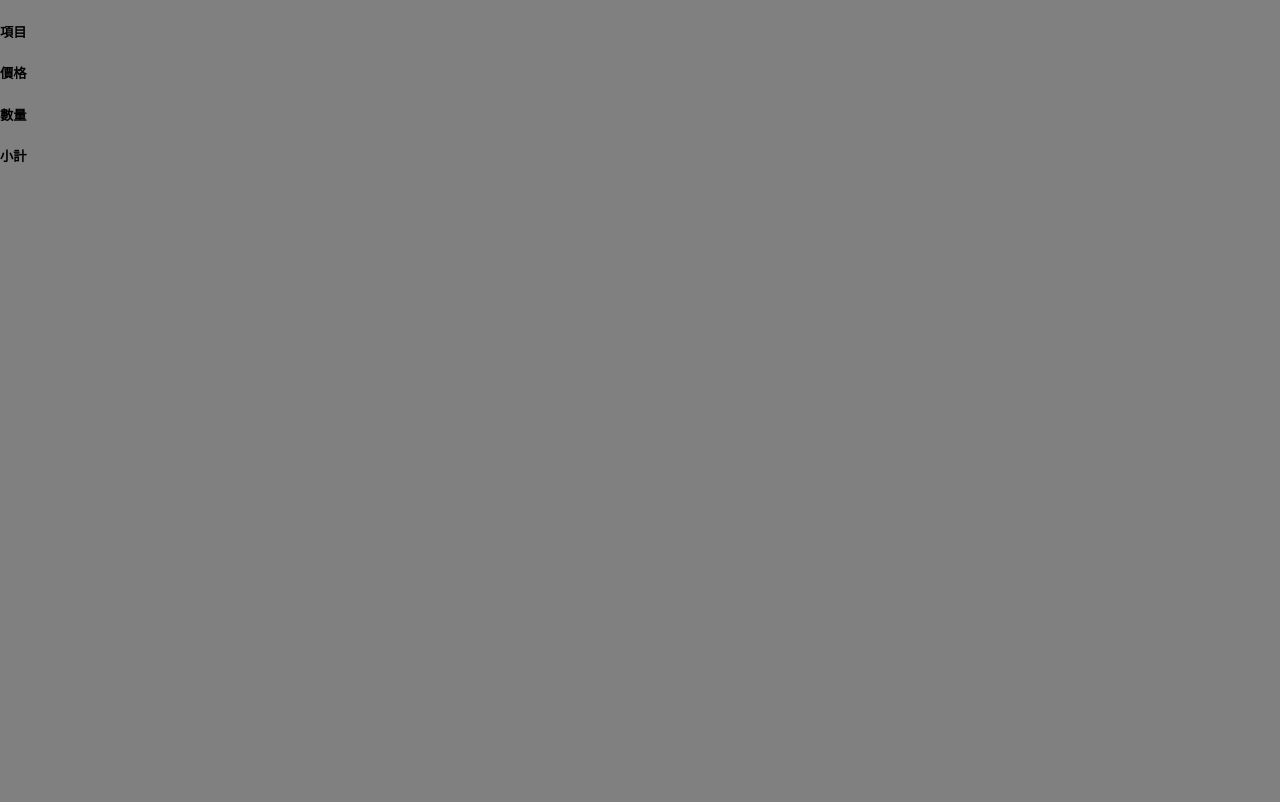
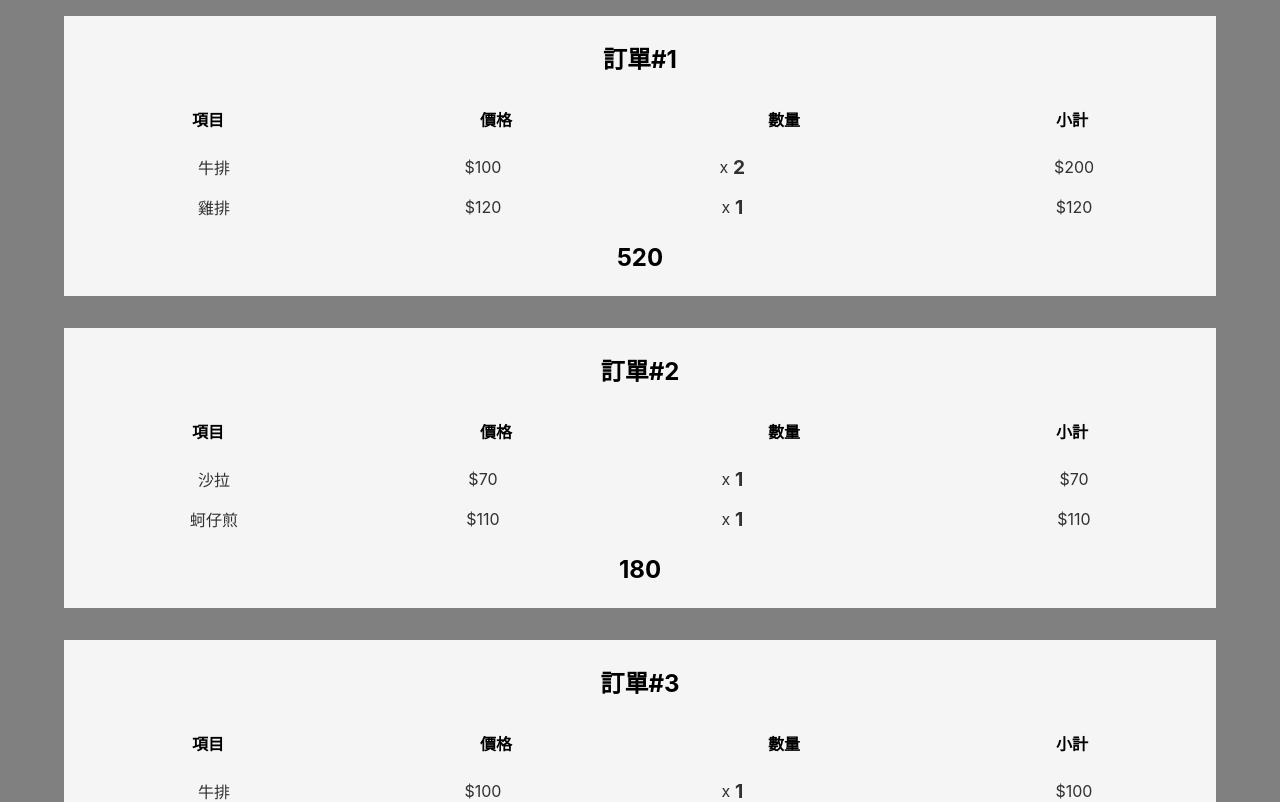
Before and after one commit to Melon-Lo/Mealtime-Saver-React, a React (Create React App) app: page /order in a window 1280 px wide. Shown: the top 802 px of the page. Built offline with nearby package versions, Linux system fonts and the light colour scheme; data requests are answered from the project's data file.

Commit message:
feat/ add order function

```diff
--- a/db.json
+++ b/db.json
@@ -23,6 +23,7 @@
     {
       "id": 1,
       "title": "訂單#1",
+      "total": 520,
       "items": [
         {
           "id": "c994",
@@ -41,18 +42,57 @@
     {
       "id": 2,
       "title": "訂單#2",
+      "total": 180,
       "items": [
         {
           "id": "c994",
           "name": "沙拉",
           "price": 70,
-          "quantity": 4
+          "quantity": 1
         },
         {
           "id": "0552",
           "name": "蚵仔煎",
           "price": 110,
-          "quantity": 5
+          "quantity": 1
+        }
+      ]
+    },
+    {
+      "id": 3,
+      "title": "訂單#3",
+      "total": 340,
+      "items": [
+        {
+          "id": 1,
+          "name": "牛排",
+          "price": 100,
+          "quantity": 1
+        },
+        {
+          "id": 2,
+          "name": "雞排",
+          "price": 120,
+          "quantity": 2
+        }
+      ]
+    },
+    {
+      "id": 4,
+      "title": "訂單#4",
+      "total": 640,
+      "items": [
+        {
+          "id": 1,
+          "name": "牛排",
+          "price": 100,
+          "quantity": 4
+        },
+        {
+          "id": 2,
+          "name": "雞排",
+          "price": 120,
+          "quantity": 2
         }
       ]
     }
--- a/src/api/items.js
+++ b/src/api/items.js
@@ -55,9 +55,19 @@ export const deleteItem = async (id) => {
 export const getOrders = async () => {
   try {
     const res = await axios.get(`${baseUrl}/orders`)
-    console.log(res.data)
     return res.data
   } catch (error) {
     console.error('[Get items failed]: ', error)
   }
 }
+
+// create a order
+export const createOrder = async (payload) => {
+  const { id, title, total, items } = payload
+  try {
+    const res = await axios.post(`${baseUrl}/orders`, { id, title, total, items })
+    return res.data
+  } catch (error) {
+    console.error('[Create item failed]: ', error)
+  }
+}
--- a/src/components/AppContainer.jsx
+++ b/src/components/AppContainer.jsx
@@ -20,7 +20,7 @@ import { ModeContext } from '../contexts/ModeContext'
 import { textData } from '../data/textData'
 
 export default function AppContainer() {
-  const { currentItems, getItemsAsync, total } = useContext(FunctionsContext)
+  const { currentItems, getItemsAsync, handleAddOrder, total } = useContext(FunctionsContext)
   const { setShowModal, setModalType } = useContext(ModalContext)
   const { mode, setMode } = useContext(ModeContext)
   const { appType } = useContext(AppTypeContext)
@@ -102,7 +102,11 @@ export default function AppContainer() {
       </div>
       <div className="totalBox">
         <h5>{totalText}：<b>${total}</b></h5>
-        <button>{appConfirmButton}</button>
+        <button
+          onClick={() => handleAddOrder()}
+        >
+          {appConfirmButton}
+        </button>
       </div>
     </section>
   )
--- a/src/components/Item.jsx
+++ b/src/components/Item.jsx
@@ -23,6 +23,7 @@ export default function Item({
   const { handleDelete, handleCalculate, setSelectedItem } = useContext(FunctionsContext)
   const { setShowModal, setModalType } = useContext(ModalContext)
   const { mode } = useContext(ModeContext)
+  const currentPath = window.location.pathname
 
   return (
     <div className="item">
@@ -30,7 +31,7 @@ export default function Item({
       <div className="itemPiece price">{'$' + price}</div>
       <div className="itemPiece quantity">
         <span>x<b>{quantity}</b></span>
-        <div className="controlButtons">
+        <div className={currentPath === '/order' ? "hidden" : "controlButtons"}>
           <div className="up">
             <img
               onClick={() => {
--- a/src/components/OrderItemWrapper.jsx
+++ b/src/components/OrderItemWrapper.jsx
@@ -1,6 +1,36 @@
+// import dependencies
+import { nanoid } from "nanoid"
+
+// import hook
+import { useEffect, useContext } from "react"
+import { FunctionsContext } from "../contexts/FunctionsContext"
+
+// import component
+import Item from "./Item"
+
 export default function OrderItemWrapper() {
+  const { currentOrders, getOrdersAsync } = useContext(FunctionsContext)
+
+  useEffect(() => {
+    getOrdersAsync()
+  }, [])
+
+  const ordersData = currentOrders.map(order => {
+    const orderItemsData = order.items.map(item => {
       return (
-    <section id="orderItemWrapper">
+        <Item
+        key={item.id}
+        id={item.id}
+        name={item.name}
+        price={item.price}
+        quantity={item.quantity}
+      />
+      )
+    })
+
+    return (
+      <section className="orderItemWrapper" key={nanoid()}>
+        <h3>{order.title}</h3>
         <div className="orderHeadings">
           <h5>項目</h5>
           <h5>價格</h5>
@@ -8,8 +38,16 @@ export default function OrderItemWrapper() {
           <h5>小計</h5>
         </div>
         <div className="orderCollection">
-
+          {orderItemsData}
         </div>
+        <h3>{order.total}</h3>
       </section>
     )
+  })
+
+  return (
+    <>
+      {ordersData}
+    </>
+  )
 }
--- a/src/components/common/style.scss
+++ b/src/components/common/style.scss
@@ -1,3 +1,22 @@
+// basic settings
+
+.icon {
+  cursor: pointer;
+  width: 15px;
+  height: 15px;
+
+  &.pen {
+    width: 20px;
+    height: 20px;
+  }
+}
+
+.hidden {
+  display: none;
+}
+
+// components styles
+
 #appContainer {
   margin-top: 2rem;
   width: 60vw;
@@ -438,13 +457,83 @@
   }
 }
 
-.icon {
-  cursor: pointer;
-  width: 15px;
-  height: 15px;
+.orderItemWrapper {
+  margin: 1rem 0;
+  width: 90%;
+  background-color: whitesmoke;
 
-  &.pen {
-    width: 20px;
-    height: 20px;
+  h3 {
+    text-align: center;
+    font-size: 1.5rem;
+  }
+
+  .orderHeadings {
+    height: 40px;
+    width: 100%;
+    display: flex;
+    justify-content: space-around;
+    align-items: center;
+
+    h5 {
+      font-size: 1rem;
+    }
+  }
+
+  .orderCollection {
+
+    .item {
+      margin: 1rem 0;
+      font-size: .8rem;
+      width: 100%;
+      display: flex;
+      justify-content: space-around;
+      align-items: center;
+
+      .itemPiece {
+        width: 20%;
+        display: flex;
+        justify-content: center;
+        align-items: center;
+        font-size: 1rem;
+        color: rgb(49, 49, 49);
+      }
+
+      .title {
+        padding: 0 .5rem;
+      }
+
+      .price {
+        transform: translateX(-10%);
+      }
+
+      .quantity {
+        // width: 50px;
+        // width: 50px;
+        display: flex;
+        justify-content: space-between;
+        align-items: center;
+
+        span {
+          width: 50%;
+          display: flex;
+          justify-content: center;
+          align-items: center;
+
+          b {
+            font-size: 1.2rem;
+            margin-left: .3rem;
+          }
+        }
+
+        .controlButtons {
+          width: 50%;
+          display: flex;
+          flex-direction: column;
+          justify-content: center;
+          align-items: center;
+          // margin-left: .5rem;
+        }
+      }
+    }
   }
 }
--- a/src/contexts/FunctionsContext.jsx
+++ b/src/contexts/FunctionsContext.jsx
@@ -9,7 +9,7 @@ import { ModalContext } from './ModalContext'
 import { AppTypeContext } from './AppTypeContext'
 
 // import api
-import { getItems, createItem, deleteItem, patchItem, getOrders } from '../api/items'
+import { getItems, createItem, deleteItem, patchItem, getOrders, createOrder } from '../api/items'
 
 // import data
 import dummyData from '../data/dummyData'
@@ -254,9 +254,52 @@ export default function FunctionsContextProvider({ children }) {
     setAppType(switchTo)
   }
 
-  useEffect(() => {
-    getOrders()
-  }, [])
+  ////////// get orders //////////
+
+  const getOrdersAsync = async () => {
+    try {
+      const orders = await getOrders()
+      setCurrentOrders(orders.map(order => ({...order})))
+    } catch (error) {
+      console.error(error)
+    }
+  }
+
+  ////////// add a order ///////////
+
+  const handleAddOrder = async () => {
+
+    try {
+      const data = await createOrder({
+        id: currentOrders.length + 1,
+        title: `訂單#${currentOrders.length + 1}`,
+        total: total,
+        items: currentItems,
+      })
+
+      setCurrentOrders(prevOrders => {
+        return [
+          ...prevOrders,
+          {
+            id: currentOrders.length + 1,
+            title: `訂單#${currentOrders.length + 1}`,
+            total: total,
+            items: currentItems,
+          }
+        ]
+      })
+
+      // Swal.fire({
+      //   icon: 'success',
+      //   text: '新增訂單成功！',
+      //   timer: 1000,
+      //   showConfirmButton: false
+      // })
+
+    } catch (error) {
+      console.error(error)
+    }
+  }
 
   return (
     <FunctionsContext.Provider
@@ -280,6 +323,8 @@ export default function FunctionsContextProvider({ children }) {
         handleAddItem,
         handleEditItem,
         switchAppType,
+        getOrdersAsync,
+        handleAddOrder,
         total,
       }}
     >
--- a/src/pages/MainPage.jsx
+++ b/src/pages/MainPage.jsx
@@ -12,6 +12,8 @@ import AddItemModal from "../components/AddItemModal"
 import EditItemModal from '../components/EditItemModal'
 import AppTypeSwitch from '../components/AppTypeSwitch'
 
+import OrderItemWrapper from '../components/OrderItemWrapper'
+
 export default function MainPage() {
   const { showModal, modalType } = useContext(ModalContext)
 
--- a/src/pages/common/style.scss
+++ b/src/pages/common/style.scss
@@ -1,4 +1,4 @@
-#mainPageContainer {
+#mainPageContainer, #orderPage {
   display: flex;
   flex-direction: column;
   justify-content: center;
```
Lines whose indentation alone changed are shown as unchanged.
